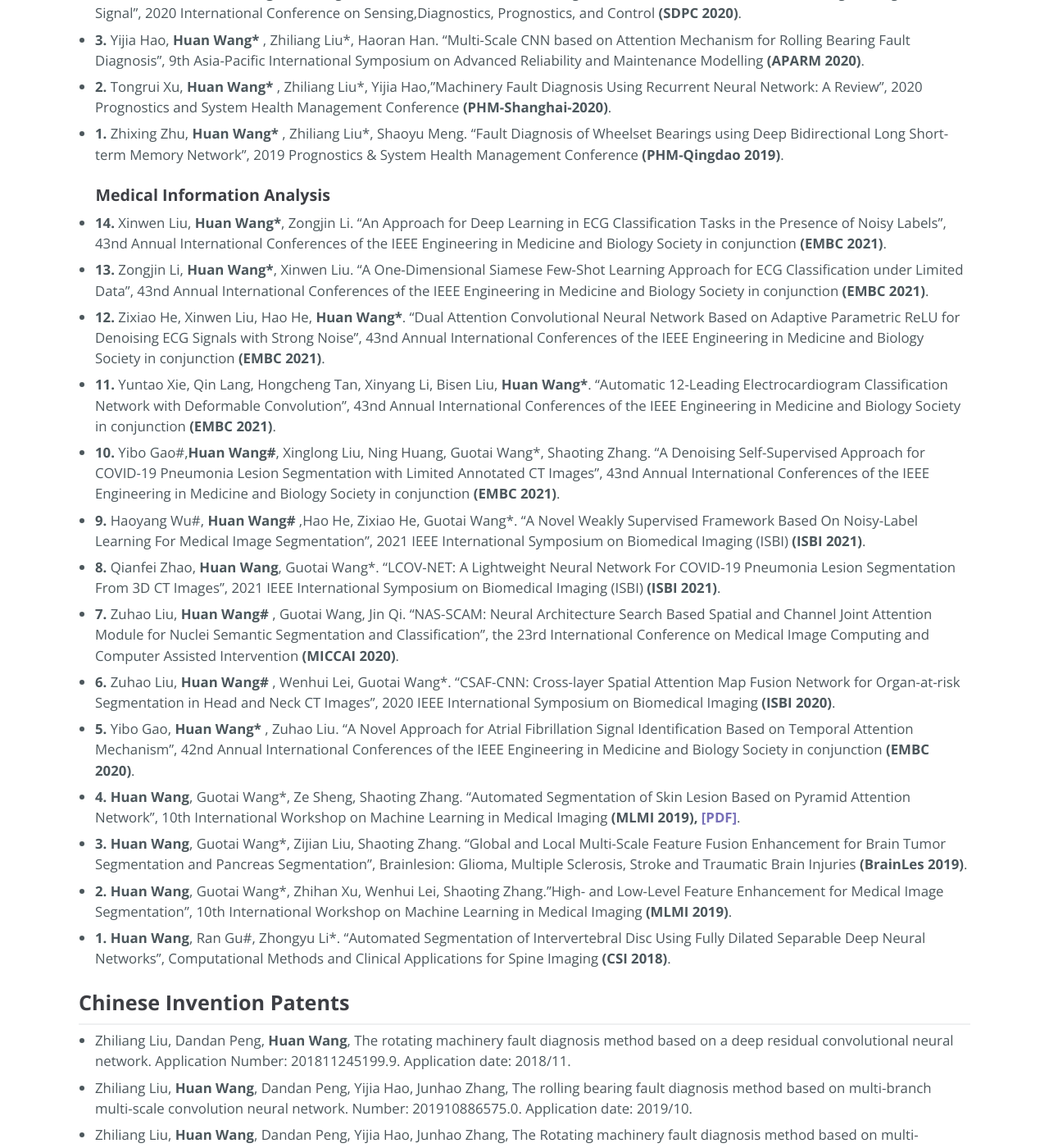
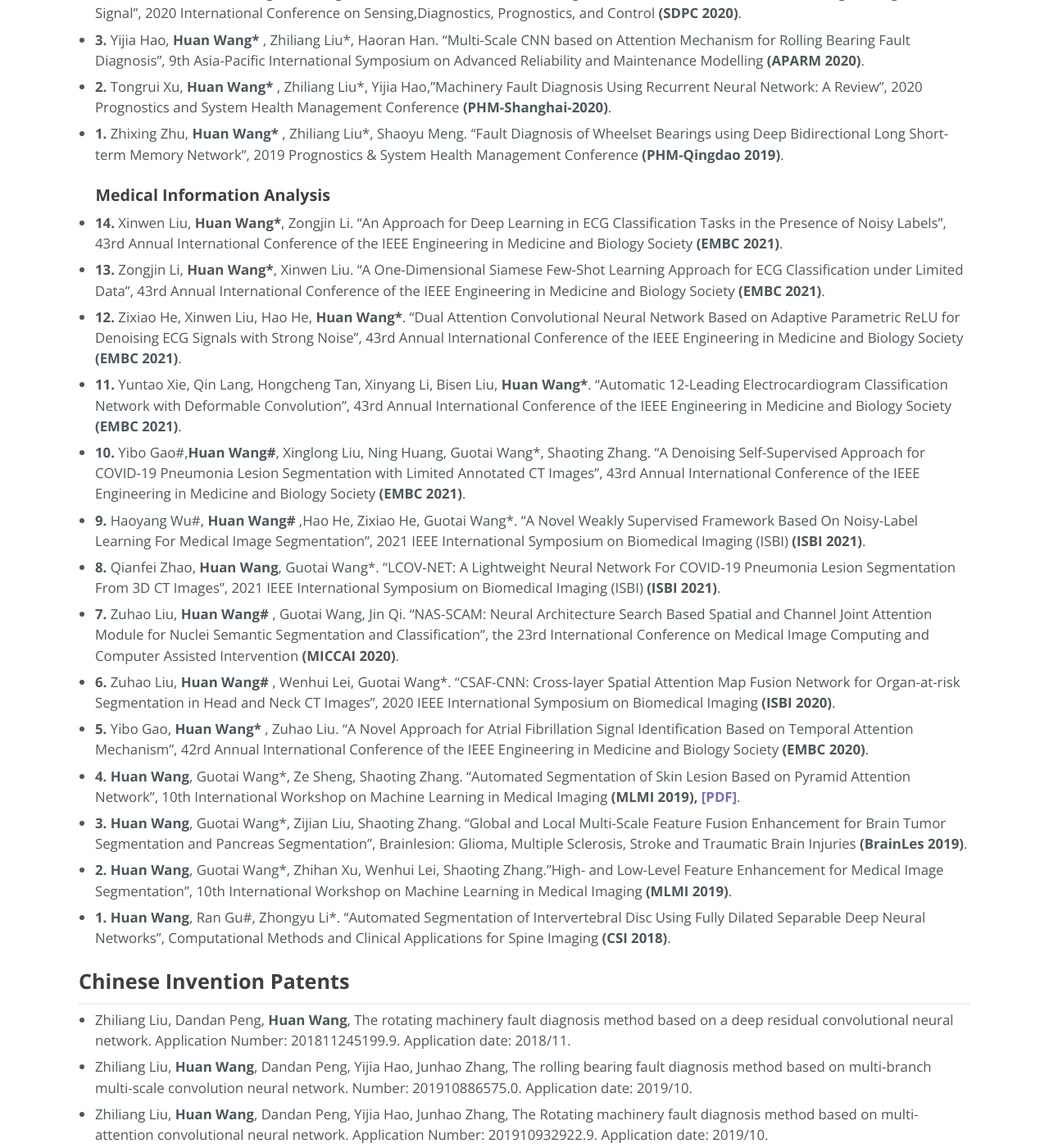
Before and after one commit to WH-HuanWang/WH-HuanWang.github.io, a Jekyll site: the page built from index.md, in a window 1280 px wide and 1400 px high, scrolled down 2151 px. Shown: the whole window at 82% size. Built offline with Jekyll 4.4.1, drawn with Linux system fonts in a browser that asks for light colours.

Commit message:
Update index.md

```diff
--- a/index.md
+++ b/index.md
@@ -71,16 +71,16 @@ B.S. Mechanical design, manufacturing and automation, School of mechanical and e
 
 ### &nbsp;&nbsp;&nbsp; <b>Medical Information Analysis</b>
 
-* <b>14. </b>Xinwen Liu, <b>Huan Wang*</b>, Zongjin Li. "An Approach for Deep Learning in ECG Classification Tasks in the Presence of Noisy Labels", 43nd Annual International Conferences of the IEEE Engineering in Medicine and Biology Society in conjunction <b>(EMBC 2021)</b>.
-* <b>13. </b>Zongjin Li, <b>Huan Wang*</b>, Xinwen Liu. "A One-Dimensional Siamese Few-Shot Learning Approach for ECG Classification under Limited Data", 43nd Annual International Conferences of the IEEE Engineering in Medicine and Biology Society in conjunction <b>(EMBC 2021)</b>.
-* <b>12. </b>Zixiao He, Xinwen Liu, Hao He, <b>Huan Wang*</b>. "Dual Attention Convolutional Neural Network Based on Adaptive Parametric ReLU for Denoising ECG Signals with Strong Noise", 43nd Annual International Conferences of the IEEE Engineering in Medicine and Biology Society in conjunction <b>(EMBC 2021)</b>.
-* <b>11. </b>Yuntao Xie, Qin Lang, Hongcheng Tan, Xinyang Li, Bisen Liu, <b>Huan Wang*</b>. "Automatic 12-Leading Electrocardiogram Classification Network with Deformable Convolution", 43nd Annual International Conferences of the IEEE Engineering in Medicine and Biology Society in conjunction <b>(EMBC 2021)</b>.
-* <b>10. </b>Yibo Gao#,<b>Huan Wang#</b>, Xinglong Liu, Ning Huang, Guotai Wang*, Shaoting Zhang. "A Denoising Self-Supervised Approach for COVID-19 Pneumonia Lesion Segmentation with Limited Annotated CT Images", 43nd Annual International Conferences of the IEEE Engineering in Medicine and Biology Society in conjunction <b>(EMBC 2021)</b>.
+* <b>14. </b>Xinwen Liu, <b>Huan Wang*</b>, Zongjin Li. "An Approach for Deep Learning in ECG Classification Tasks in the Presence of Noisy Labels", 43rd Annual International Conference of the IEEE Engineering in Medicine and Biology Society <b>(EMBC 2021)</b>.
+* <b>13. </b>Zongjin Li, <b>Huan Wang*</b>, Xinwen Liu. "A One-Dimensional Siamese Few-Shot Learning Approach for ECG Classification under Limited Data", 43rd Annual International Conference of the IEEE Engineering in Medicine and Biology Society <b>(EMBC 2021)</b>.
+* <b>12. </b>Zixiao He, Xinwen Liu, Hao He, <b>Huan Wang*</b>. "Dual Attention Convolutional Neural Network Based on Adaptive Parametric ReLU for Denoising ECG Signals with Strong Noise", 43rd Annual International Conference of the IEEE Engineering in Medicine and Biology Society <b>(EMBC 2021)</b>.
+* <b>11. </b>Yuntao Xie, Qin Lang, Hongcheng Tan, Xinyang Li, Bisen Liu, <b>Huan Wang*</b>. "Automatic 12-Leading Electrocardiogram Classification Network with Deformable Convolution", 43rd Annual International Conference of the IEEE Engineering in Medicine and Biology Society <b>(EMBC 2021)</b>.
+* <b>10. </b>Yibo Gao#,<b>Huan Wang#</b>, Xinglong Liu, Ning Huang, Guotai Wang*, Shaoting Zhang. "A Denoising Self-Supervised Approach for COVID-19 Pneumonia Lesion Segmentation with Limited Annotated CT Images", 43rd Annual International Conference of the IEEE Engineering in Medicine and Biology Society <b>(EMBC 2021)</b>.
 * <b>9. </b>Haoyang Wu#, <b>Huan Wang# </b>,Hao He, Zixiao He, Guotai Wang*. "A Novel Weakly Supervised Framework Based On Noisy-Label Learning For Medical Image Segmentation", 2021 IEEE International Symposium on Biomedical Imaging (ISBI) <b>(ISBI 2021)</b>.
 * <b>8. </b>Qianfei Zhao, <b>Huan Wang</b>, Guotai Wang*. "LCOV-NET: A Lightweight Neural Network For COVID-19 Pneumonia Lesion Segmentation From 3D CT Images", 2021 IEEE International Symposium on Biomedical Imaging (ISBI) <b>(ISBI 2021)</b>.
 * <b>7. </b>Zuhao Liu, <b>Huan Wang# </b>, Guotai Wang, Jin Qi. "NAS-SCAM: Neural Architecture Search Based Spatial and Channel Joint Attention Module for Nuclei Semantic Segmentation and Classification", the 23rd International Conference on Medical Image Computing and Computer Assisted Intervention <b>(MICCAI 2020)</b>.
 * <b>6. </b>Zuhao Liu, <b>Huan Wang# </b>, Wenhui Lei, Guotai Wang*. "CSAF-CNN: Cross-layer Spatial Attention Map Fusion Network for Organ-at-risk Segmentation in Head and Neck CT Images", 2020 IEEE International Symposium on Biomedical Imaging <b>(ISBI 2020)</b>.
-* <b>5. </b>Yibo Gao, <b>Huan Wang* </b>, Zuhao Liu. "A Novel Approach for Atrial Fibrillation Signal Identification Based on Temporal Attention Mechanism", 42nd Annual International Conferences of the IEEE Engineering in Medicine and Biology Society in conjunction <b>(EMBC 2020)</b>.
+* <b>5. </b>Yibo Gao, <b>Huan Wang* </b>, Zuhao Liu. "A Novel Approach for Atrial Fibrillation Signal Identification Based on Temporal Attention Mechanism", 42rd Annual International Conference of the IEEE Engineering in Medicine and Biology Society <b>(EMBC 2020)</b>.
 * <b>4. Huan Wang</b>, Guotai Wang*, Ze Sheng, Shaoting Zhang. "Automated Segmentation of Skin Lesion Based on Pyramid Attention Network", 10th International Workshop on Machine Learning in Medical Imaging <b>(MLMI 2019), [[PDF]](https://link.springer.com/content/pdf/10.1007%2F978-3-030-32692-0_50.pdf)</b>.
 * <b>3. Huan Wang</b>, Guotai Wang*, Zijian Liu, Shaoting Zhang. "Global and Local Multi-Scale Feature Fusion Enhancement for Brain Tumor Segmentation and Pancreas Segmentation", Brainlesion: Glioma, Multiple Sclerosis, Stroke and Traumatic Brain Injuries <b>(BrainLes 2019)</b>.
 * <b>2. Huan Wang</b>, Guotai Wang*, Zhihan Xu, Wenhui Lei, Shaoting Zhang."High- and Low-Level Feature Enhancement for Medical Image Segmentation", 10th International Workshop on Machine Learning in Medical Imaging <b>(MLMI 2019)</b>.
```
